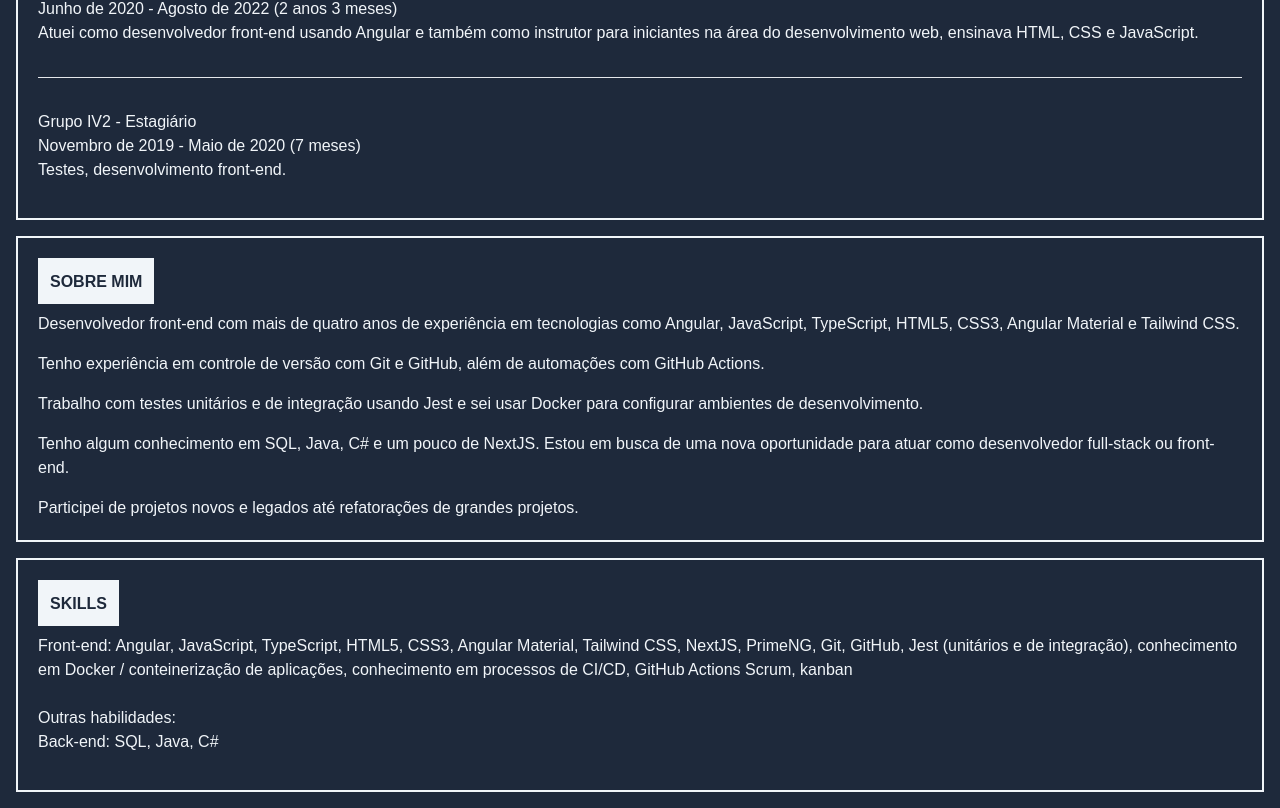
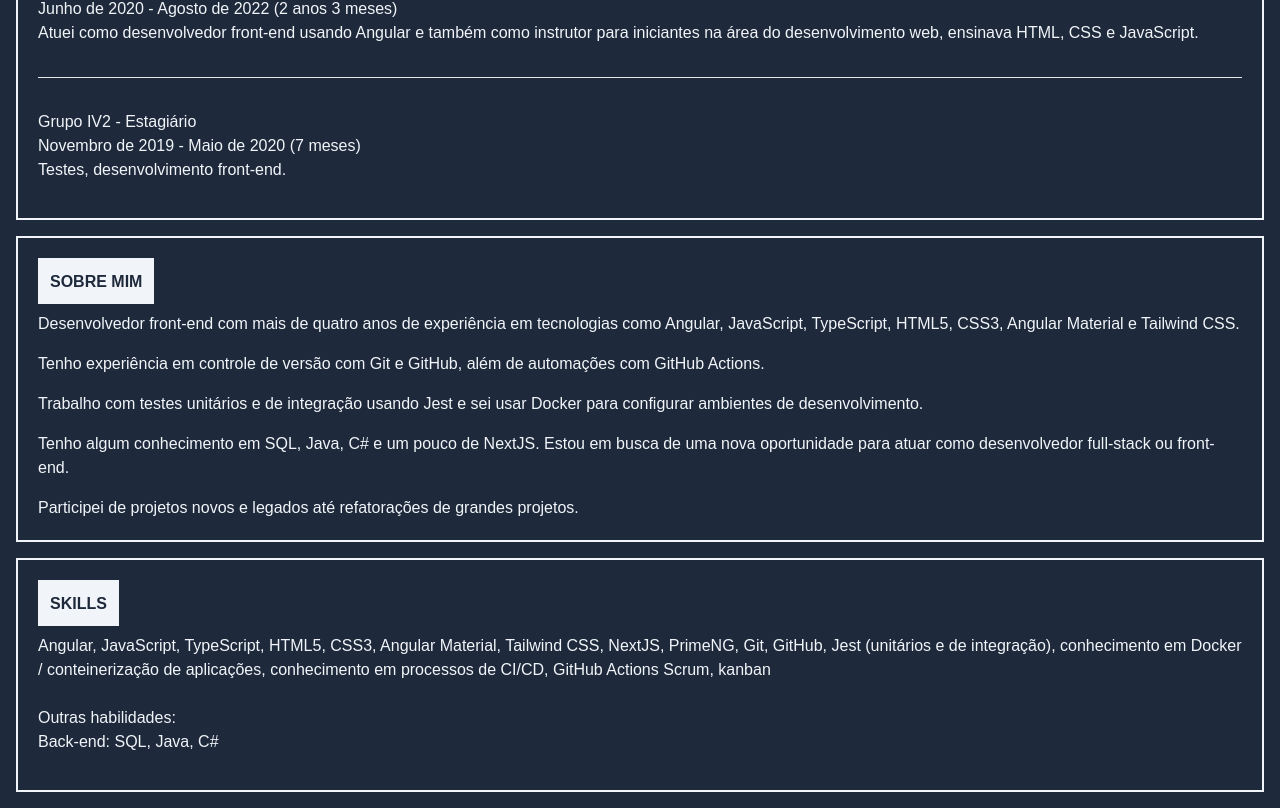
Before and after one commit to ffavareto/lucasfavareto, a Next.js app: page /curriculum in a window 1280 px wide. Shown: the part 588-1396 px from the top of the page. Built offline with nearby package versions, Linux system fonts and the light colour scheme.

Commit message:
atualiza currículo

```diff
--- a/src/app/curriculum/page.js
+++ b/src/app/curriculum/page.js
@@ -93,7 +93,7 @@ export default function Curriculum() {
             <div className="flex flex-col gap-4 text-xs md:text-base">
               <div className="mb-4">
                 <p>
-                  Front-end: Angular, JavaScript, TypeScript, HTML5, CSS3,
+                  Angular, JavaScript, TypeScript, HTML5, CSS3,
                   Angular Material, Tailwind CSS, NextJS, PrimeNG, Git, GitHub,
                   Jest (unitários e de integração), conhecimento em Docker /
                   conteinerização de aplicações, conhecimento em processos de
```
